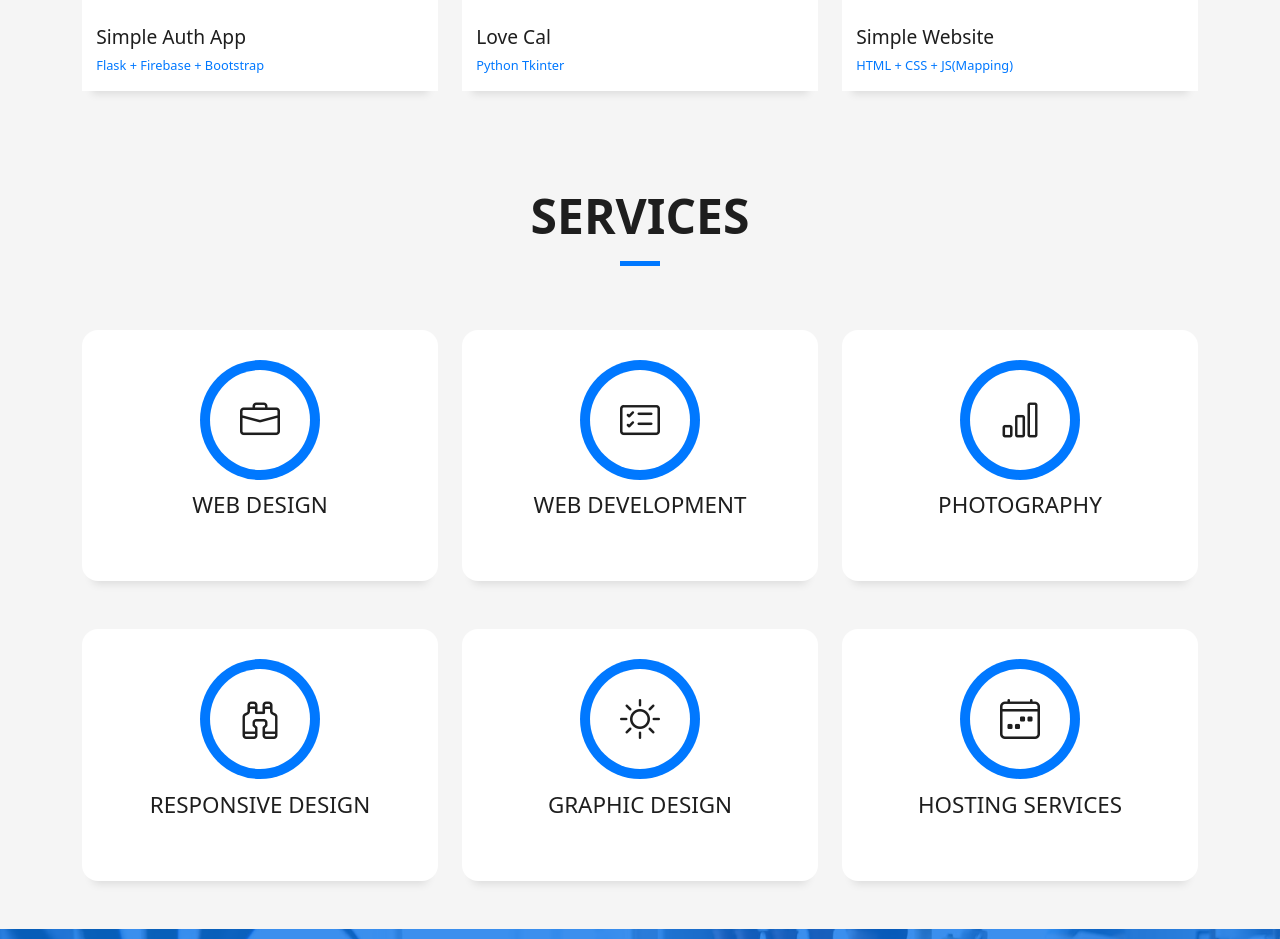
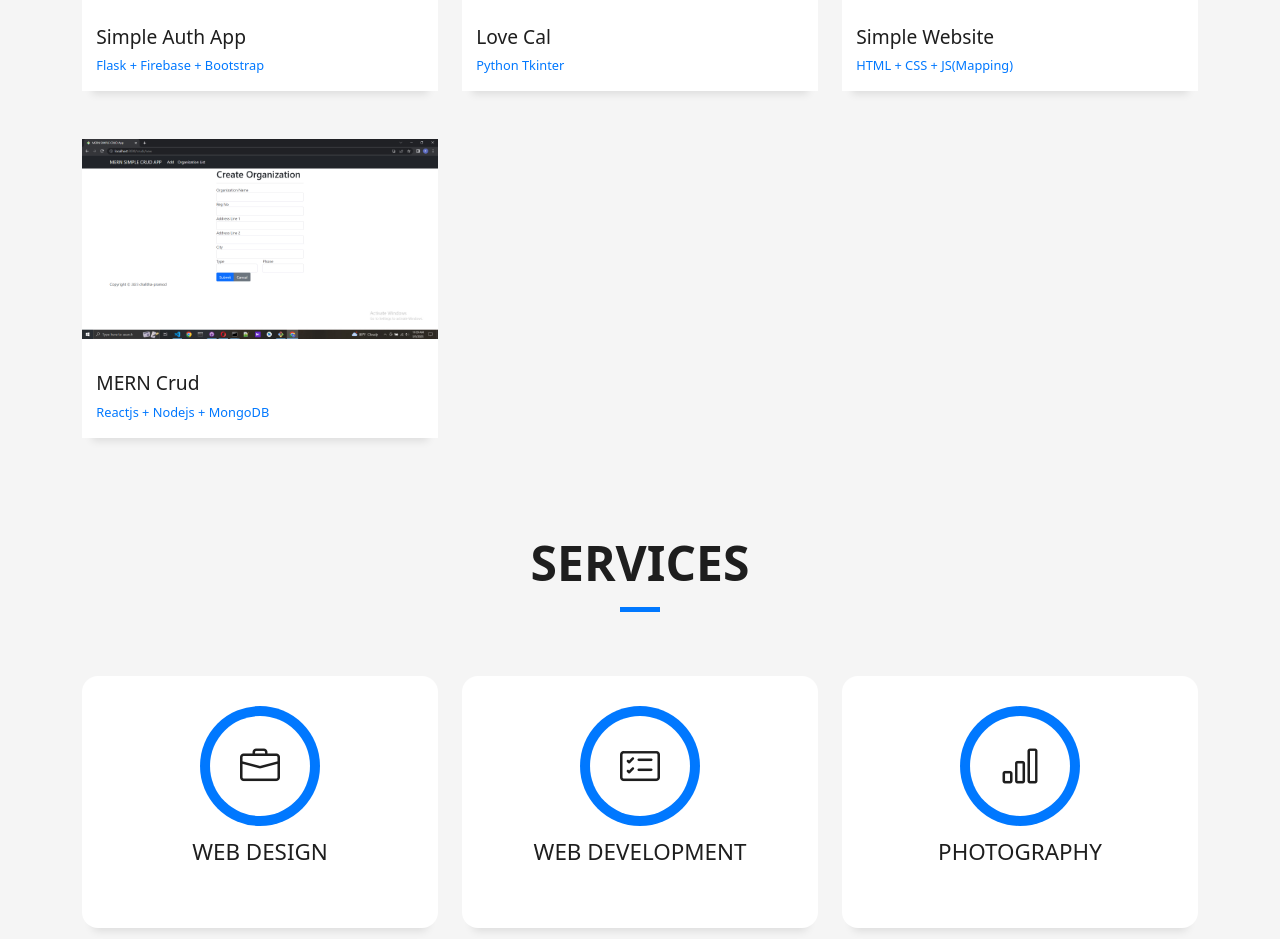
Before and after one commit to chalitha-pramod/my-portfoilo-app, a plain HTML site: page index.html in a window 1280 px wide. Shown: the part 6800-7739 px from the top of the page. Drawn offline with Linux system fonts and the light colour scheme.

Commit message:
mern
add mern project

```diff
--- a/index.html
+++ b/index.html
@@ -1169,6 +1169,30 @@
               </div>
             </div>
           </div>
+          <div class="col-md-4">
+            <div class="work-box">
+              <a href="assets/img/projects/273.jpg" data-gallery="portfolioGallery" class="portfolio-lightbox">
+                <div class="work-img">
+                  <img src="assets/img/projects/273.jpg" alt="" class="img-fluid">
+                </div>
+              </a>
+              <div class="work-content">
+                <div class="row">
+                  <div class="col-sm-8">
+                    <h2 class="w-title">MERN Crud</h2>
+                    <div class="w-more">
+                      <span class="w-ctegory">Reactjs + Nodejs + MongoDB</span>
+                    </div>
+                  </div>
+                  <div class="col-sm-4">
+                    <div class="w-like">
+
+                    </div>
+                  </div>
+                </div>
+              </div>
+            </div>
+          </div>
 
 
         </div>
```
Also changed, not shown: assets/img/projects/273.jpg (added).
